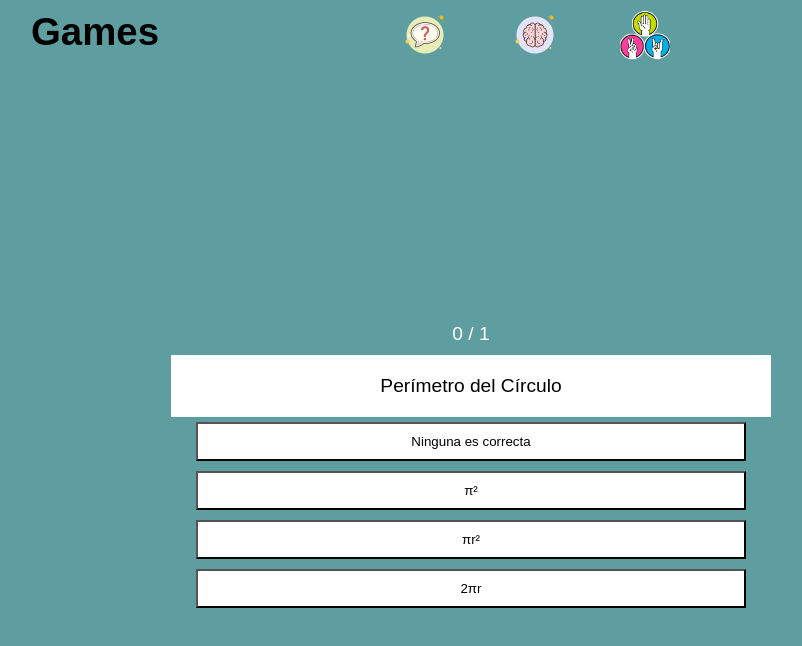
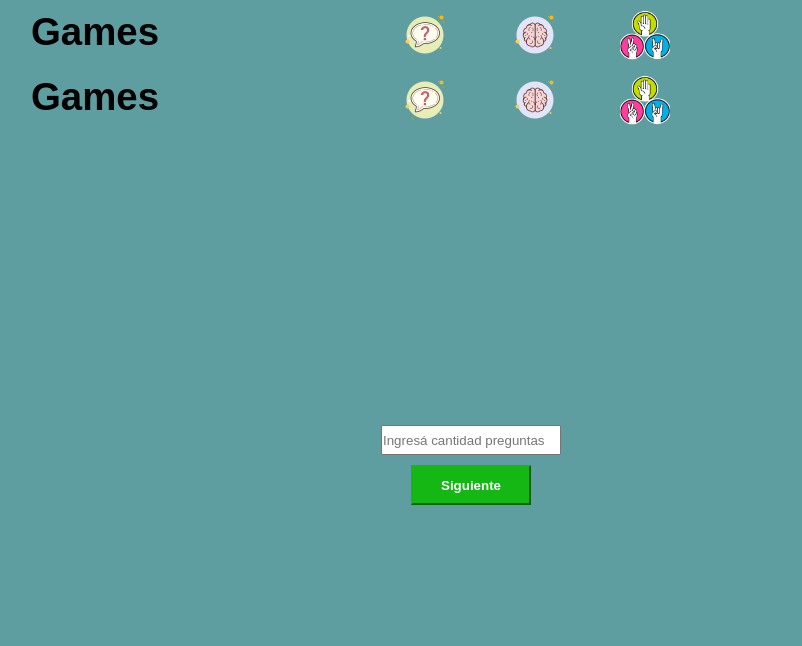
Before and after one commit to MendietaSergio/games, a React (Vite) app: page /asked in a window 1280 px wide. Shown: the top 646 px of the page, without its empty margins (169-971 px from the left). Built offline with nearby package versions, Linux system fonts and the light colour scheme.

Commit message:
UPDATE: view memo, styles

```diff
--- a/src/Pages/Asked.jsx
+++ b/src/Pages/Asked.jsx
@@ -4,38 +4,43 @@ import "../css/Asked.css";
 import { Button } from "../Components/Button/Button";
 import swal from "sweetalert";
 import { Loading } from "../Components/Loading/Loading";
-
+import { Header } from "../Components/Header/Header";
+import { ViewMessage } from "../Components/ViewMessage/ViewMessage";
+import imgSuccess from "../Img/Asked/success.png";
+import imgError from "../Img/Asked/errors.png";
 export const Asked = () => {
   const [questions, setQuestions] = useState({});
-  const [success, setSuccess] = useState("");
-  const [failed, setFailed] = useState("");
   const [answers, setAnswers] = useState([]);
   const [disabled, setDisabled] = useState(false);
+  const [viewQuestions, setViewQuestions] = useState(false);
+  const [categorie, setCategories] = useState("");
   const [point, setPoint] = useState(0);
   const [fallidos, setFallidos] = useState(0);
-  const [cant, setCant] = useState(0);
-  const [cantAsked, setCantAsked] = useState(2);
+  const [status, setStatus] = useState([]);
+  const [cantAsked, setCantAsked] = useState(0);
   const [loading, setLoading] = useState(false);
+  const [cant, setCant] = useState(1);
   let finalized = false;
   let positions = 0;
   let options;
   const Asked = async () => {
-    positions = Math.floor(Math.random() * getAsked.length);
-    setQuestions(getAsked[positions]);
+    let filterAsked = getAsked.filter((id) => id.categoria === categorie);
+    positions = Math.floor(Math.random() * filterAsked.length);
+    setQuestions(filterAsked[positions]);
     options = [
-      getAsked[positions].respuesta,
-      getAsked[positions].incorrecta1,
-      getAsked[positions].incorrecta2,
-      getAsked[positions].incorrecta3,
+      filterAsked[positions].respuesta,
+      filterAsked[positions].incorrecta1,
+      filterAsked[positions].incorrecta2,
+      filterAsked[positions].incorrecta3,
     ];
     options.sort(() => Math.random() - 0.5);
     setAnswers(options);
-    setCant(cant + 1);
   };
   useEffect(() => {
-    positions = Math.floor(Math.random() * getAsked.length);
+    if (categorie !== "") {
       Asked();
-  }, []);
+    }
+  }, [categorie]);
 
   const pressBtn = (select) => {
     if (select.target.value === questions.respuesta) {
@@ -44,49 +49,73 @@ export const Asked = () => {
       document.getElementById(questions.incorrecta1).classList.add("failed");
       document.getElementById(questions.incorrecta2).classList.add("failed");
       document.getElementById(questions.incorrecta3).classList.add("failed");
+      setStatus([...status, imgSuccess]);
     } else {
       setFallidos(fallidos + 1);
+      setStatus([...status, imgError]);
       document.getElementById(select.target.value).classList.add("failed");
     }
     setDisabled(true);
-    if (fallidos === 2) {
+  };
+  useEffect(() => {
+    if (cantAsked > 0) {
+      if (fallidos + point == cantAsked) {
+        if (point >= 1) {
+          let message =
+            point > 1
+              ? `Sumaste ${point} preguntas correctas de ${cantAsked}`
+              : `Realizaste solo ${point} pregunta correcta de ${cantAsked}`;
           swal({
             title: "¡Felicitaciones!",
-        text: `Llegaste hasta las ${point} preguntas correctas`,
-        // icon: "success",
+            text: message,
             buttons: true,
             dangerMode: true,
           }).then((select) => {
             if (select) {
-          swal("A seguir sumando puntos...!!").then(() => {
-            setCantAsked(cantAsked + 2);
-            nextQuenstion();
-            setFallidos(0);
-            setLoading(true);
+              swal("¡ Hasta la proxima !")
+                .then(() => {
+                  finalized = true;
+                })
+                .finally(() => nextQuenstion());
+            }
           });
         } else {
-          swal("Gracias por haber jugado =)").then(() => {
+          let message = "intentalo de nuevo !";
+          swal({
+            title: "No acertaste ninguna :c",
+            text: message,
+            buttons: true,
+            dangerMode: true,
+          })
+            .then(() => {
               finalized = true;
-            nextQuenstion();
-          });
+            })
+            .finally(() => nextQuenstion());
         }
-      });
       } else {
         setLoading(true);
         nextQuenstion();
       }
-  };
+    }
+  }, [fallidos, point]);
   const nextQuenstion = (next) => {
     if (finalized) {
-      setCant(0);
       setPoint(0);
-      setCantAsked(2);
       setDisabled(false);
       setLoading(false);
+      setCantAsked(0);
+      setCategories("");
+      setFallidos(0);
+      setViewQuestions(false);
       reset();
+      setStatus([]);
+      setCant(1);
     } else {
       setTimeout(() => {
         Asked();
+        if (cant != cantAsked) {
+          setCant(cant + 1);
+        }
         setDisabled(false);
         setLoading(false);
         reset();
@@ -99,19 +128,63 @@ export const Asked = () => {
     document.getElementById(questions.incorrecta2).classList.remove("failed");
     document.getElementById(questions.incorrecta3).classList.remove("failed");
   };
+  const hanbleCantAsked = (e) => {
+    setCantAsked(e.target[0].value);
+    e.preventDefault();
+  };
   return (
+    <>
+      <Header />
       <div className="container-asked">
-      {questions === undefined ? null : (
+        {!viewQuestions && cantAsked === 0 && (
           <>
+            <div className="container-cant-asked">
+              <form className="container-form" onSubmit={hanbleCantAsked}>
+                <input
+                  type="number"
+                  name="numberCant"
+                  className=""
+                  min="3"
+                  max="5"
+                  placeholder="Ingresá cantidad preguntas"
+                  required
+                />
+                <button className="btn-cantAsked" type="submit">
+                  Siguiente
+                </button>
+              </form>
+            </div>
+          </>
+        )}
+        {!viewQuestions && cantAsked > 0 && (
+          <ViewMessage
+            setViewQuestions={setViewQuestions}
+            setCategories={setCategories}
+          />
+        )}
+        {viewQuestions && (
+          <>
+            <div className="categorie">
+              <h2>{questions.categoria}</h2>
+            </div>
             <div className="point">
+              <div className="container-status">
+                <div>
+                  {status.map((imgStatus, index) => (
+                    <img
+                      key={index}
+                      src={imgStatus}
+                      alt="test"
+                      className="img-status"
+                    />
+                  ))}
+                </div>
                 <span>
-              {point} / {cant}
+                  {cant} / {cantAsked}
                 </span>
               </div>
+            </div>
             <div className="header">
-            <div className="categorie">
-              <h2>{questions.categorie}</h2>
-            </div>
               <div className="number"></div>
               <div className="asked">
                 <span>{questions.pregunta}</span>
@@ -128,15 +201,18 @@ export const Asked = () => {
                 className="btn"
                 answer={answer}
                 pressBtn={pressBtn}
-              success={success}
-              failed={failed}
                 disabled={disabled}
                 asked={true}
               />
             ))}
+            <div className="container-loading-asked">
               {loading && <Loading asked={true} />}
+            </div>
           </>
         )}
       </div>
+    </>
   );
 };
+{
+}
--- a/src/css/Asked.css
+++ b/src/css/Asked.css
@@ -1,13 +1,19 @@
-
+.container-cant-asked {
+  height: 100vh;
+  display: flex;
+  flex-direction: column;
+  justify-content: center;
+  width: 50%;
+  align-items: center;
+}
 .container-asked {
-    width: 98vw;
-    height: 97vh;
+  height: 80vh;
   display: inline-flex;
   flex-direction: column;
   justify-content: center;
   align-items: center;
 }
-.header{
+.header {
   position: relative;
   background-color: white;
   min-width: 300px;
@@ -15,21 +21,21 @@
   max-width: 600px;
   padding: 10px;
 }
-.categorie{
+.categorie {
   opacity: 0.3;
   text-align: left;
 }
-.asked{
+.asked {
   padding: 10px;
 }
-.container-img{
+.container-img {
   width: 100%;
 }
-.img-asked{
+.img-asked {
   height: 200px;
   width: 100%;
 }
-.btn{
+.btn {
   background-color: white;
   width: 60%;
   max-width: 550px;
@@ -37,47 +43,103 @@
   margin: 5px;
   cursor: pointer;
 }
-.btn:hover{
+.btn:hover {
   transform: scale(1.05);
 }
-.number{
+.number {
   position: absolute;
   opacity: 0.3;
   top: 10px;
   right: 10px;
 }
-.point{
+.point {
+  display: flex;
+  justify-content: space-between;
+  min-width: 300px;
+  width: 70%;
+  max-width: 600px;
   padding: 10px;
   color: white;
 }
-.failed{
+.img-status {
+  width: 20px;
+  height: 20px;
+  margin: 0 3px;
+}
+.failed {
   background-color: pink !important;
 }
-.success{
+.success {
   background-color: lightgreen !important;
   color: black;
   font-weight: bolder;
 }
-.lineal-asked{
-    font-weight: bolder;
-    width: 55%;
-    color: white;
+.container-loading-asked {
   margin-top: 60px;
 }
-.loading-asked{
+.lineal-asked {
+  font-weight: bolder;
+  width: 100%;
+  color: white;
+}
+.loading-asked {
   width: 500px;
   height: 5px;
   margin: 0 auto;
   background-color: rgb(67, 67, 67);
 }
-.bar-asked{
+.bar-asked {
   animation: bar 5s infinite ease-in-out;
   background-color: white;
 }
-.next-asked{
+.next-asked {
   color: white;
 }
-@keyframes bar{
+.container-form {
+  display: flex;
+  flex-direction: column;
+  width: 400px;
+  max-width: 100%;
+}
+.container-form input {
+  height: 30px;
+  margin: 10px;
+}
+.cant-asked {
+  height: 30px;
+  width: 40%;
+  margin: auto;
+}
+.container-status {
+  display: flex;
+  justify-content: space-between;
+  align-items: center;
+  flex-direction: row;
+  width: 100%;
+}
+.btn-cantAsked {
+  width: 60%;
+  margin: auto;
+  cursor: pointer;
+  height: 40px;
+  background-color: #14b714;
+  border-color: #14b714;
+  color: white;
+  font-weight: 900;
+}
+.btn-cantAsked:hover {
+  background-color: #14b7146e;
+  border-color: #14b7146e;
+}
+.btn-categoria {
+  width: 150px;
+  height: 50px;
+  cursor: pointer;
+}
+.btn-categoria:hover {
+  background-color: aqua;
+}
+@keyframes bar {
   0% {
     width: 0%;
     height: 100%;
@@ -87,8 +149,8 @@
     height: 100%;
   }
 }
-@media(min-width: 768px){
-    .img-asked{
+@media (min-width: 768px) {
+  .img-asked {
     width: 80%;
   }
 }
```
Lines whose indentation alone changed are shown as unchanged.
